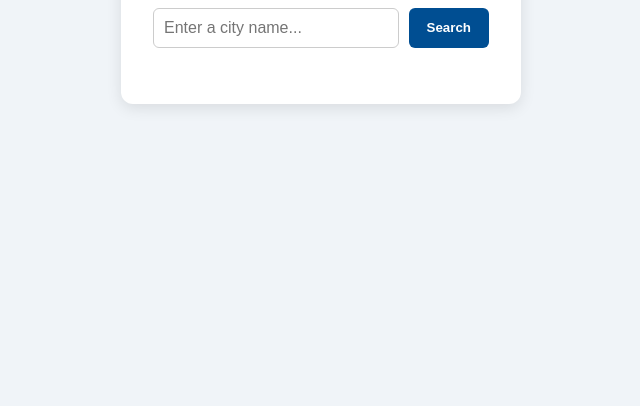
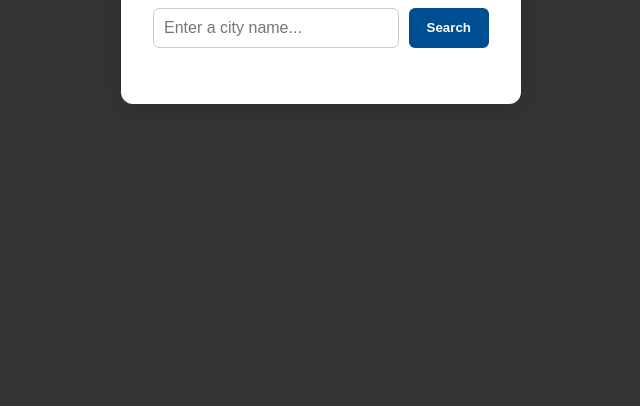
Before and after one commit to segnim21/weather-app, a plain HTML site: page index.html in a window 1280 px wide. Shown: the part 394-800 px from the top of the page, without its empty margins (319-959 px from the left). Drawn offline with Linux system fonts and the light colour scheme.

Commit message:
change the background color of body to gray

```diff
--- a/style.css
+++ b/style.css
@@ -7,7 +7,7 @@
 }
 body {
   font-family: "Segoe UI", Tahoma, Geneva, Verdana, sans-serif;
-  background-color: #f0f4f8;
+  background-color: #323334;
   display: flex;
   justify-content: center;
   align-items: center;
```
